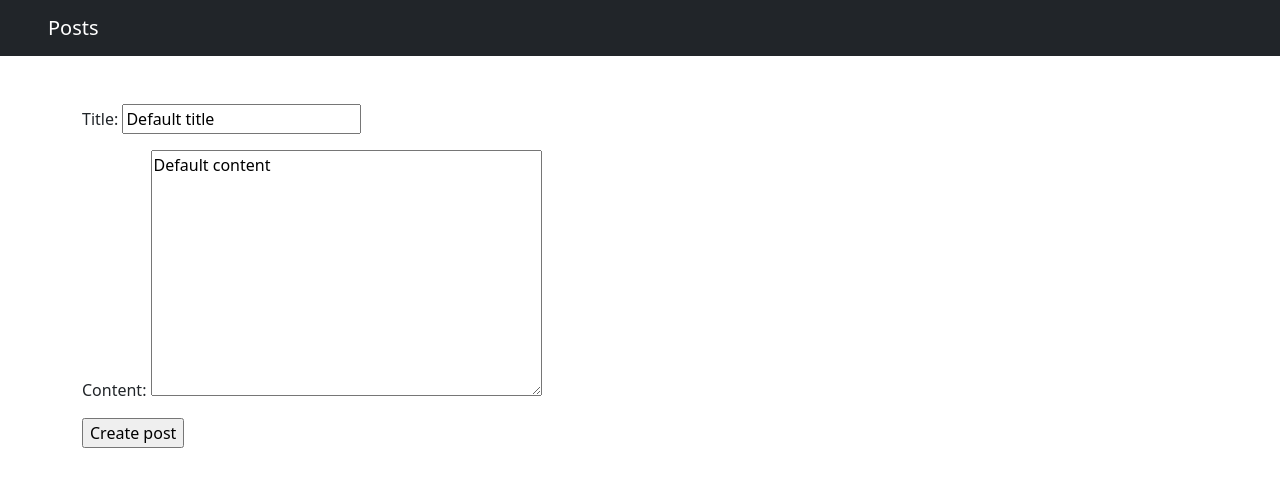
After one commit to jottyVlad/django-template-blog, a Django app: page /create/ in a window 1280 px wide. The commit adds this page. Shown: the top 487 px of the page. Run offline with Django 3.2, Linux system fonts and the light colour scheme.

Commit message:
Added comments and creating posts

```diff
--- /dev/null
+++ b/django_template_blog/blog/forms.py
@@ -0,0 +1,10 @@
+from django import forms
+
+from .models import Post
+
+
+class CreatePostForm(forms.ModelForm):
+
+    class Meta:
+        model = Post
+        fields = ['title', 'content']
--- a/django_template_blog/blog/models.py
+++ b/django_template_blog/blog/models.py
@@ -2,7 +2,6 @@
 from django.contrib.auth.models import User
 
 
-# Create your models here.
 class Post(models.Model):
 
     title = models.CharField(
@@ -19,7 +18,9 @@
     author = models.ForeignKey(
         User,
         on_delete=models.CASCADE,
-        unique=False
+        unique=False,
+        null=True,
+        default=None
     )
 
     class Meta:
@@ -31,3 +32,17 @@
 
     def get_absolute_url(self):
         return f"/{self.id}"
+
+
+class Comment(models.Model):
+    author = models.ForeignKey(User, on_delete=models.CASCADE)
+    post = models.ForeignKey('Post', on_delete=models.CASCADE, null=False)
+    text = models.TextField()
+    created_at = models.DateTimeField(auto_now_add=True)
+
+    class Meta:
+        verbose_name = "Комментарий"
+        verbose_name_plural = "Комментарии"
+
+    def __str__(self):
+        return self.post.title
--- a/django_template_blog/blog/urls.py
+++ b/django_template_blog/blog/urls.py
@@ -1,7 +1,10 @@
-from django.urls import path, include
-from .views import ListPost, DetailPost
+from django.shortcuts import redirect
+from django.urls import path
+from .views import ListPost, DetailPost, CreatePostView
 
 urlpatterns = [
+    path('', lambda x: redirect('blog:list')),
     path('all/', ListPost.as_view(), name="list"),
     path('<int:pk>', DetailPost.as_view(), name="detail"),
+    path('create/', CreatePostView.as_view(), name="create"),
 ]
--- a/django_template_blog/blog/views.py
+++ b/django_template_blog/blog/views.py
@@ -1,6 +1,8 @@
-from django.shortcuts import render
-from django.views.generic import ListView, DetailView
-from .models import Post
+from django.shortcuts import redirect
+from django.views.generic import ListView, DetailView, FormView
+
+from .forms import CreatePostForm
+from .models import Post, Comment
 
 
 class ListPost(ListView):
@@ -13,9 +15,35 @@
 
 
 class DetailPost(DetailView):
+
     template_name = "blog/detail.html"
-
     model = Post
 
     def get_queryset(self):
         return super(DetailPost, self).get_queryset().filter(is_published=True)
+
+    def get_context_data(self, **kwargs):
+        data = super().get_context_data(**kwargs)
+        data['comments'] = Comment.objects.filter(post=kwargs['object'].id).order_by('-created_at')
+        data['is_authed'] = self.request.user.is_authenticated
+        return data
+
+    def post(self, request, *args, **kwargs):
+        if request.POST['text'] and self.request.user.is_authenticated:
+            comment = Comment(author=self.request.user,
+                              post=Post.objects.get(id=self.kwargs['pk']),
+                              text=request.POST['text'])
+            comment.save()
+            return redirect('blog:detail', self.kwargs['pk'])
+
+
+class CreatePostView(FormView):
+    template_name = 'blog/create.html'
+    form_class = CreatePostForm
+    success_url = '/all'
+
+    def form_valid(self, form):
+        post = form.save()
+        post.is_published = True
+        post.save()
+        return super().form_valid(form)
--- a/django_template_blog/django_template_blog/settings.py
+++ b/django_template_blog/django_template_blog/settings.py
@@ -118,4 +118,6 @@
 # Static files (CSS, JavaScript, Images)
 # https://docs.djangoproject.com/en/3.1/howto/static-files/
 
+STATICFILES_DIRS = [os.path.join(BASE_DIR, 'static')]
+
 STATIC_URL = '/static/'
--- /dev/null
+++ b/django_template_blog/templates/blog/create.html
@@ -0,0 +1,15 @@
+{% extends 'base.html' %}
+
+{% block head %}
+    <title>Create new post</title>
+{% endblock %}
+
+{% block content %}
+    <div class="container mt-5">
+        <form method="post">
+            {% csrf_token %}
+            {{ form.as_p }}
+            <input type="submit" value="Create post">
+        </form>
+    </div>
+{% endblock %}
```
Also changed, not shown: django_template_blog/blog/admin.py (+6 -1 lines), django_template_blog/templates/blog/detail.html (+19 -0 lines), django_template_blog/blog/migrations/0005_auto_20201217_2154.py (added), django_template_blog/blog/migrations/0006_comment.py (added), django_template_blog/db.sqlite3.
